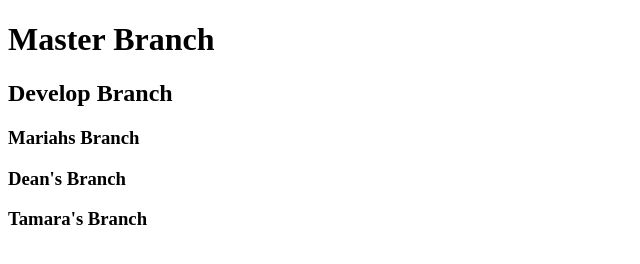
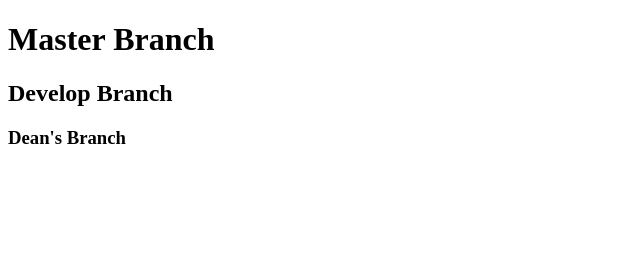
Before and after one commit to mariahlynnpage/teamGit, a plain HTML site: page index.html in a window 1280 px wide. Shown: the whole page, without its empty margins (0-640 px from the left). Drawn offline with Linux system fonts and the light colour scheme.

Commit message:
testing error

```diff
--- a/index.html
+++ b/index.html
@@ -9,8 +9,6 @@
 <body>
     <h1>Master Branch</h1>
     <h2>Develop Branch</h2>
-    <h3>Mariahs Branch</h3>
     <h3>Dean's Branch</h3>
-    <h3>Tamara's Branch</h3>
 </body>
 </html>
```
